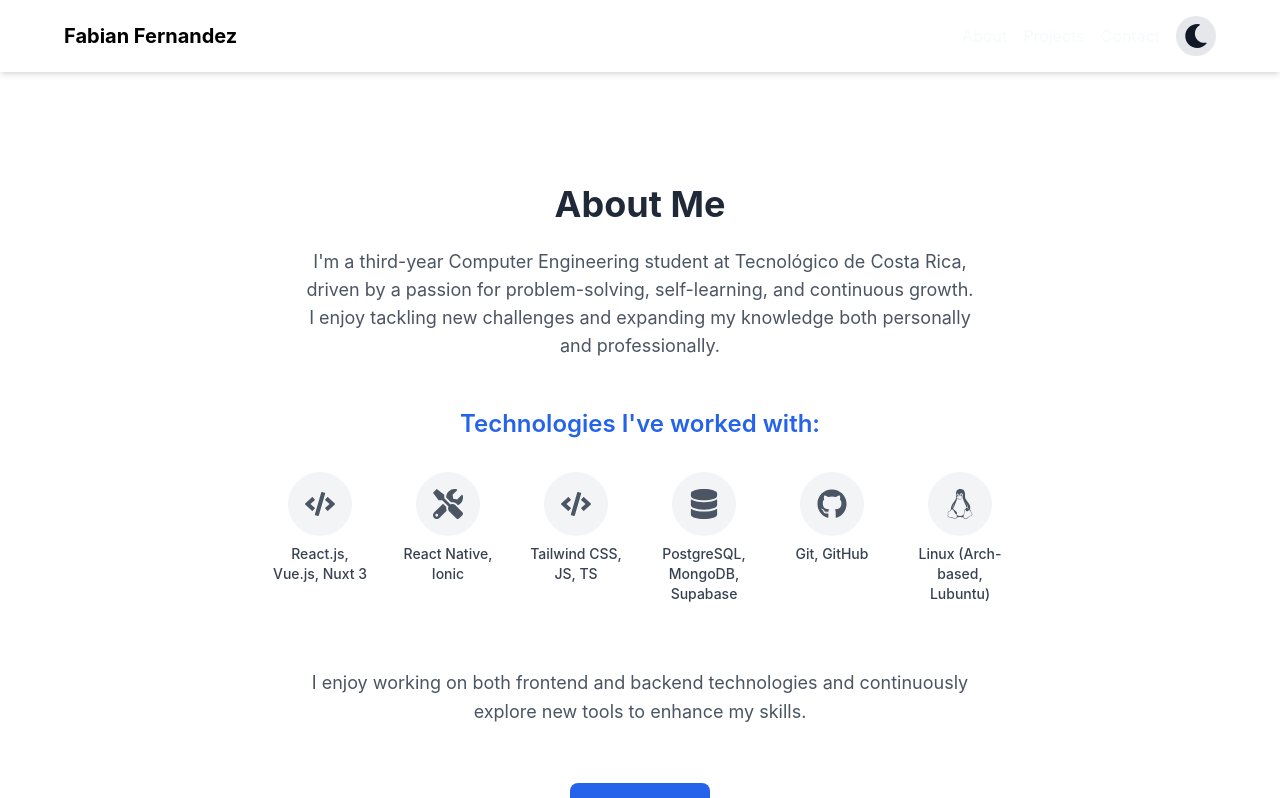
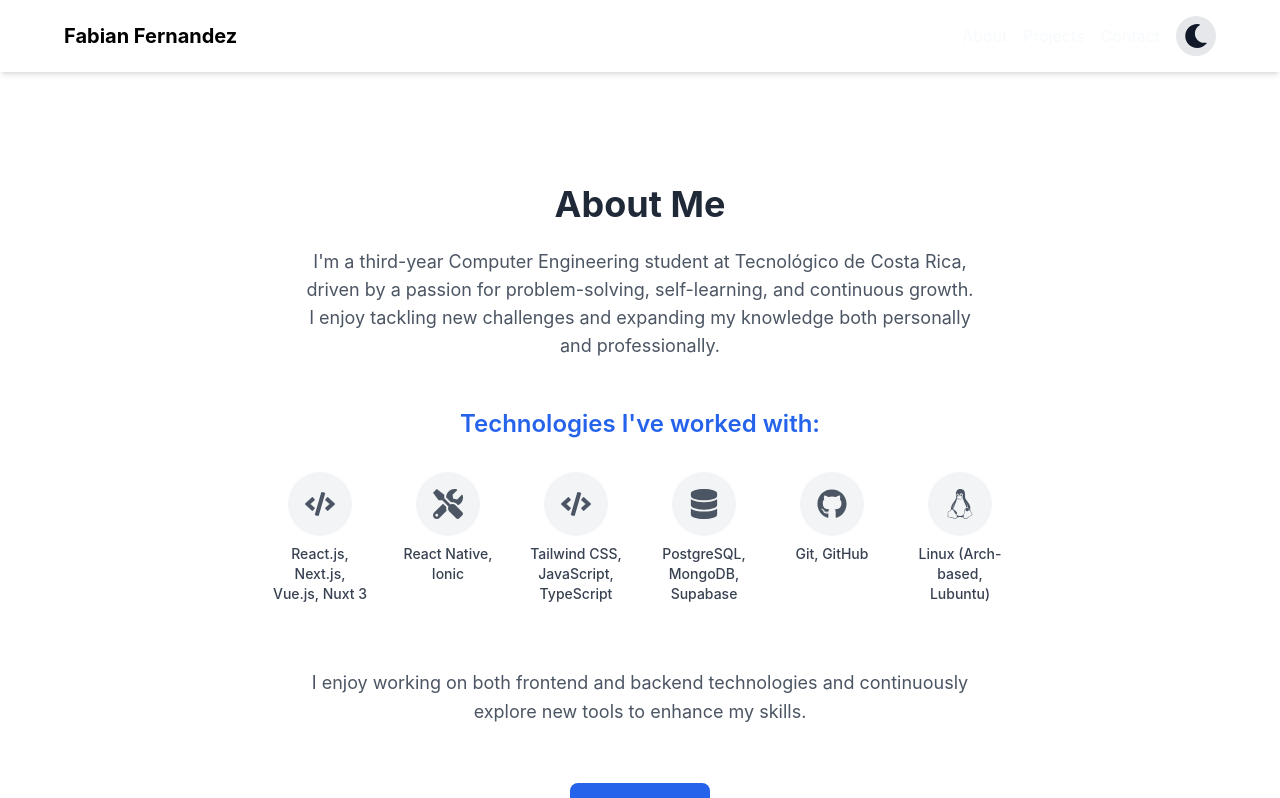
Before and after one commit to FabsCR/dev-portfolio-fabs, a Next.js app: page / in a window 1280 px wide. Shown: the top 798 px of the page. Built offline with nearby package versions, Linux system fonts and the light colour scheme; what @radix-ui/themes would draw is missing.

Commit message:
feat: add downloadable CV link to About section

```diff
--- a/src/components/About.tsx
+++ b/src/components/About.tsx
@@ -8,9 +8,9 @@ interface TechnologyCardProps {
 }
 
 const technologies = [
-  { icon: <FaCode size={30} />, label: "React.js, Vue.js, Nuxt 3" },
+  { icon: <FaCode size={30} />, label: "React.js, Next.js, Vue.js, Nuxt 3" },
   { icon: <FaTools size={30} />, label: "React Native, Ionic" },
-  { icon: <FaCode size={30} />, label: "Tailwind CSS, JS, TS" },
+  { icon: <FaCode size={30} />, label: "Tailwind CSS, JavaScript, TypeScript" },
   { icon: <FaDatabase size={30} />, label: "PostgreSQL, MongoDB, Supabase" },
   { icon: <FaGithub size={30} />, label: "Git, GitHub" },
   { icon: <FaLinux size={30} />, label: "Linux (Arch-based, Lubuntu)" },
@@ -43,8 +43,8 @@ export function About() {
         </p>
       </div>
       <a
-        href="/path.pdf" // TODO: Add link to my CV
-        download
+        href="/cv.pdf"
+        download="Fabian_Fernandez_CV.pdf"
         className="inline-block bg-blue-600 text-white px-6 py-3 rounded-lg hover:bg-blue-700 transition duration-300 mt-8"
       >
         View my CV
```
Also changed, not shown: 1 other file (tests, documents, lock files or other folders).
